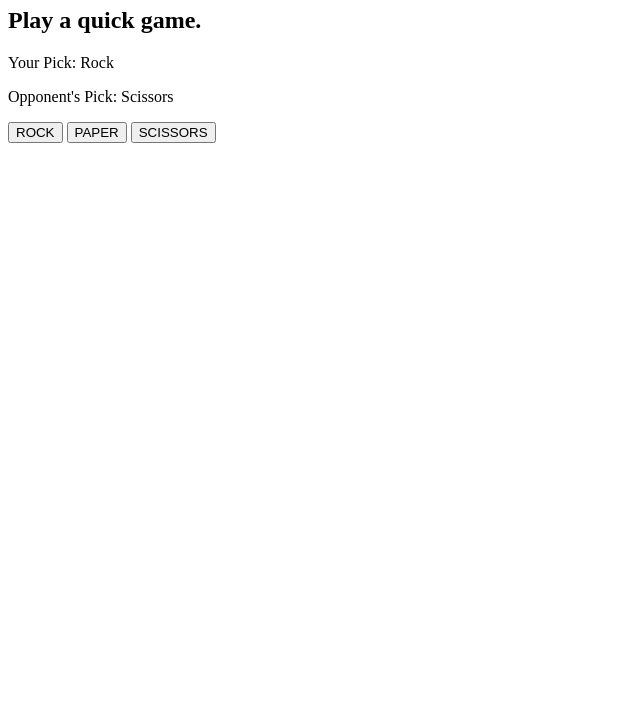
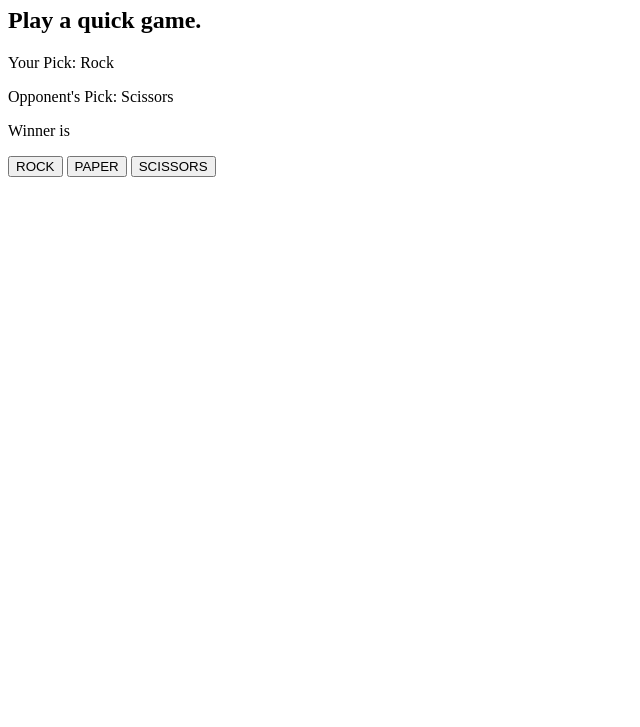
Before and after one commit to t-powers/RPS-Project, a website: page index.html in a window 1280 px wide. Shown: the part 73-800 px from the top of the page, without its empty margins (0-640 px from the left). Drawn offline with Linux system fonts and the light colour scheme.

Commit message:
Add winner p

```diff
--- a/index.html
+++ b/index.html
@@ -11,6 +11,7 @@
     <h2>Play a quick game.</h2>
     <p id="your-pick">Your Pick: </p>
     <p id="opp-pick">Opponent's Pick: </p>
+    <p>Winner is </p>
     <button onclick="playing()">ROCK</button>
     <button onclick="playing()">PAPER</button>
     <button onclick="playing()">SCISSORS</button>
```
